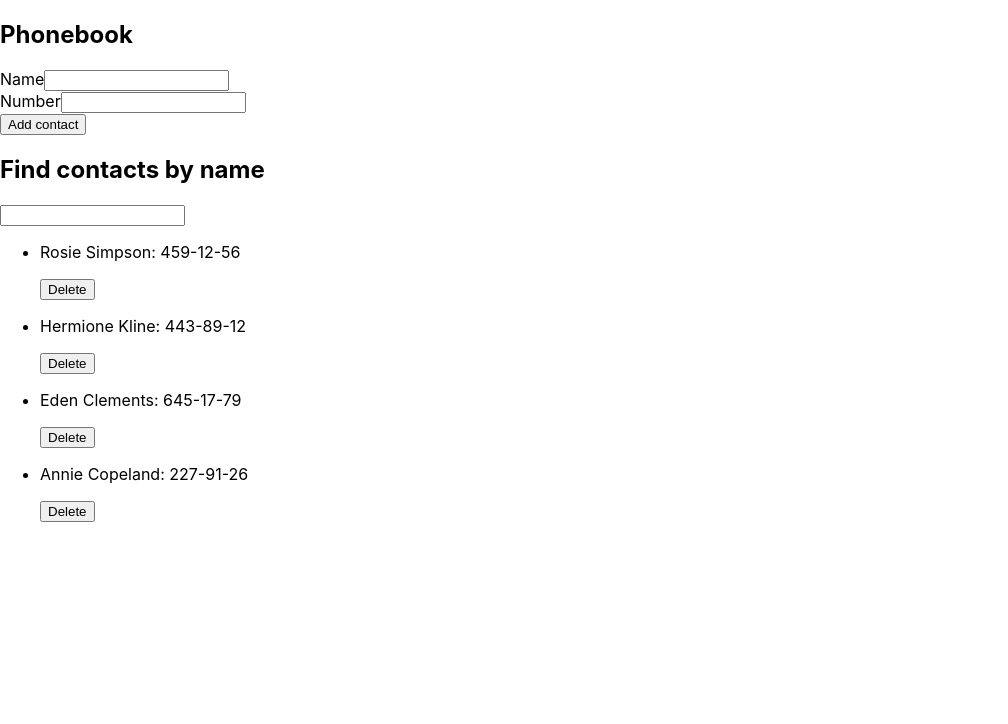
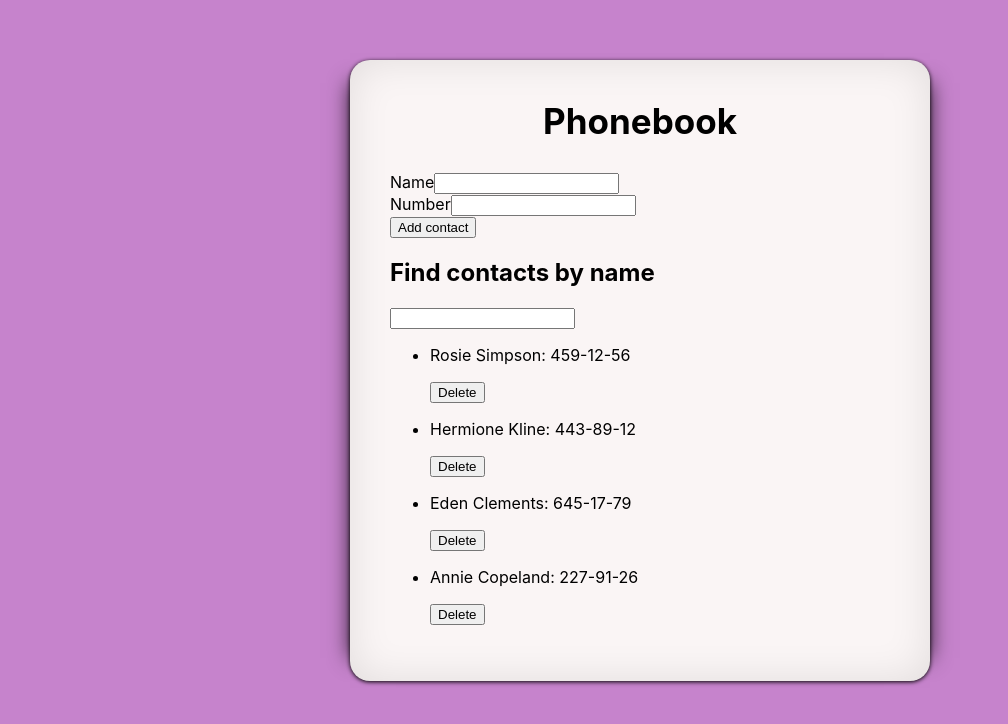
Before and after one commit to Balor1989/goit-react-hw-02-phonebook, a React (Create React App) app: page / in a window 1280 px wide. Shown: the top 724 px of the page, without its empty margins (0-1008 px from the left). Built offline with nearby package versions, Linux system fonts and the light colour scheme.

Commit message:
fixs input bugs and adds section style

```diff
--- a/src/App.js
+++ b/src/App.js
@@ -1,3 +1,4 @@
+import s from './App.module.css'
 import { Component } from "react/cjs/react.production.min";
 import Contacts from "./Contacts/Contacts";
 import Phonebook from "./Phonebook/Phonebook";
@@ -20,7 +21,6 @@ class App extends Component {
 
   addContactCard = (values) => {
     const { contacts } = this.state
-    const { name, number } = values
     const repeatName = contacts.find(contact => {
           return contact.name.toLowerCase() === values.name.toLowerCase()
          })
@@ -31,8 +31,8 @@ class App extends Component {
 
             const contact = {
             id: shortid.generate(),
-            name: name,
-            number: number
+            name: values.name,
+            number: values.number
         }
 
         this.setState(prevState => (
@@ -40,6 +40,8 @@ class App extends Component {
                 contacts: [contact, ...prevState.contacts]
             }
         ))
+          values.name = ''
+          values.number=''
          Notify.success(`${values.name} is added in contacts`)
           }
 
@@ -49,11 +51,6 @@ class App extends Component {
     ))
   }
 
-  // deleteTodo = (todoId) => {
-  //   this.setState(prevState => ({
-  //     todos: prevState.todos.filter(todo => todo.id !== todoId)
-  //   }));
-  // }
 
   filterChange = (e) => {
     this.setState({ filter: e.target.value })
@@ -68,7 +65,7 @@ class App extends Component {
     const visibleContactCards = contacts.filter( contact => contact.name.toLowerCase().includes(normalizedFilter))
 
     return (
-      <>
+      <section className={s.phonebookSection}>
         <Phonebook
           onAddContactCard={this.addContactCard} />
         <Filter onFilterChange={this.filterChange}
@@ -77,7 +74,7 @@ class App extends Component {
         <Contacts contacts={visibleContactCards}
         onDeleteContactCard={this.deleteContactCard}
         />
-      </>
+      </section>
     )
   }
 
--- /dev/null
+++ b/src/App.module.css
@@ -0,0 +1,11 @@
+.phonebookSection {
+  margin: 60px;
+  width: 500px;
+  margin-left: auto;
+  margin-right: auto;
+  padding: 40px;
+  border-radius: 20px;
+  background-color: #faf5f5;
+  box-shadow: 0 1px 4px rgba(0, 0, 0, 1), -23px 0 20px -23px rgba(0, 0, 0, 0.8),
+    23px 0 20px -23px rgba(0, 0, 0, 0.8), 0 0 40px rgba(0, 0, 0, 0.1) inset;
+}
--- a/src/Phonebook/Phonebook.js
+++ b/src/Phonebook/Phonebook.js
@@ -1,5 +1,5 @@
 import { Component } from "react/cjs/react.production.min";
-
+import s from './Phonebook.module.css'
 
 
 class Phonebook extends Component {
@@ -12,9 +12,14 @@ class Phonebook extends Component {
     formSubmit = e => {
         e.preventDefault()
         this.props.onAddContactCard(this.state)
-        this.setState({ number: '', name: '' })
+        // this.setState({ number: '', name: '' })
 
     };
+
+    // resetState = () => {
+
+    //   this.setState({ number: '', name: '' })
+    // }
 
     inputName = e => {
         this.setState({ name: e.target.value })
@@ -26,13 +31,14 @@ class Phonebook extends Component {
     };
 
     render() {
+        const{name, number} = this.state
         return (
                 <>
-                    <h2 className="phonebookTitle">Phonebook</h2>
-                    <form onSubmit={this.formSubmit} >
-                        <div>
-                            <label>Name</label>
-                            <input onChange={this.inputName}
+                    <h2 className={s.phonebookTitle}>Phonebook</h2>
+                    <form className={s.phonebookForm} onSubmit={this.formSubmit} >
+                        <div className={s.inputBox}>
+                            <label className={s.label}>Name</label>
+                            <input className={s.input} value={name} onChange={this.inputName}
                             type="text"
                             name="name"
                             pattern="^[a-zA-Zа-яА-Я]+(([' -][a-zA-Zа-яА-Я ])?[a-zA-Zа-яА-Я]*)*$"
@@ -40,9 +46,9 @@ class Phonebook extends Component {
                             required
                             />
                         </div>
-                        <div>
-                            <label>Number</label>
-                            <input onChange={this.inputNumber}
+                        <div className={s.inputBox}>
+                            <label className={s.label}>Number</label>
+                            <input className={s.input} value={number} onChange={this.inputNumber}
                             type="tel"
                             name="number"
                             pattern="\+?\d{1,4}?[-.\s]?\(?\d{1,3}?\)?[-.\s]?\d{1,4}[-.\s]?\d{1,4}[-.\s]?\d{1,9}"
@@ -51,7 +57,7 @@ class Phonebook extends Component {
                             />
                         </div>
 
-                        <button type="submit">Add contact</button>
+                        <button className={s.deleteButon} type="submit">Add contact</button>
                     </form>
                 </>
         )
--- /dev/null
+++ b/src/Phonebook/Phonebook.module.css
@@ -0,0 +1,7 @@
+.phonebookTitle {
+  text-align: center;
+  margin: 0;
+  margin-bottom: 30px;
+  font-weight: 700;
+  font-size: 35px;
+}
--- a/src/index.css
+++ b/src/index.css
@@ -5,6 +5,7 @@ body {
     sans-serif;
   -webkit-font-smoothing: antialiased;
   -moz-osx-font-smoothing: grayscale;
+  background-color: rgb(198, 131, 204);
 }
 
 code {
```
